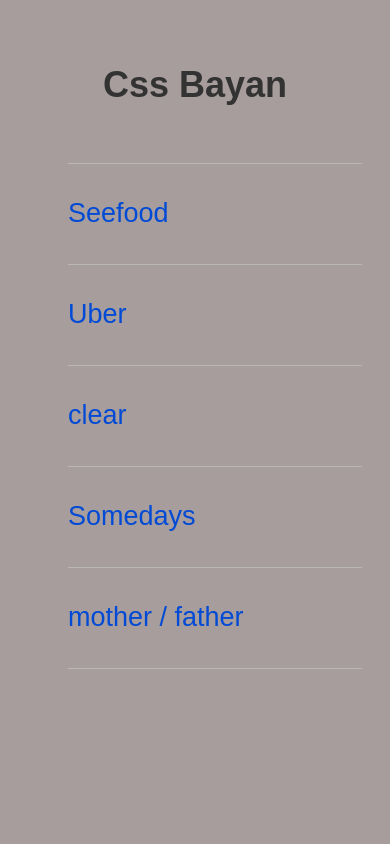
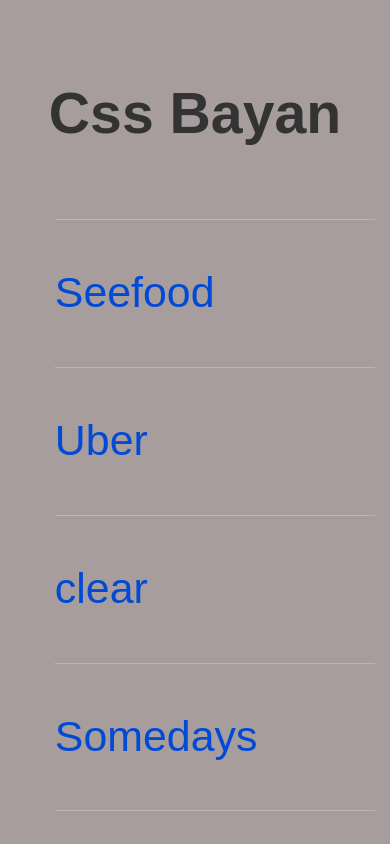
Before and after one commit to idogmat/cssBayan, a plain HTML site: page cssBayan/index.html in a window 390 px wide. Shown: the top 844 px of the page. Drawn offline with Linux system fonts and the light colour scheme.

Commit message:
fix:set media Mon Mar 13 08:58:14 2023 +0300

```diff
--- a/cssBayan/style.css
+++ b/cssBayan/style.css
@@ -156,6 +156,12 @@ html {
 .element input:checked ~ .element-content .element-img{
     opacity: 1;
 }
-.element input:checked {
-    /*opacity: 1;*/
+
+@media all and (max-width: 1024px) {
+    html {
+        font-size: calc(2vw + 2vh + 1vmin);
+    }
+    .container {
+        padding: 0 calc(5px + (20 - 5) * ((100vw - 300px) / (1024 - 300)));
+    }
 }
```
